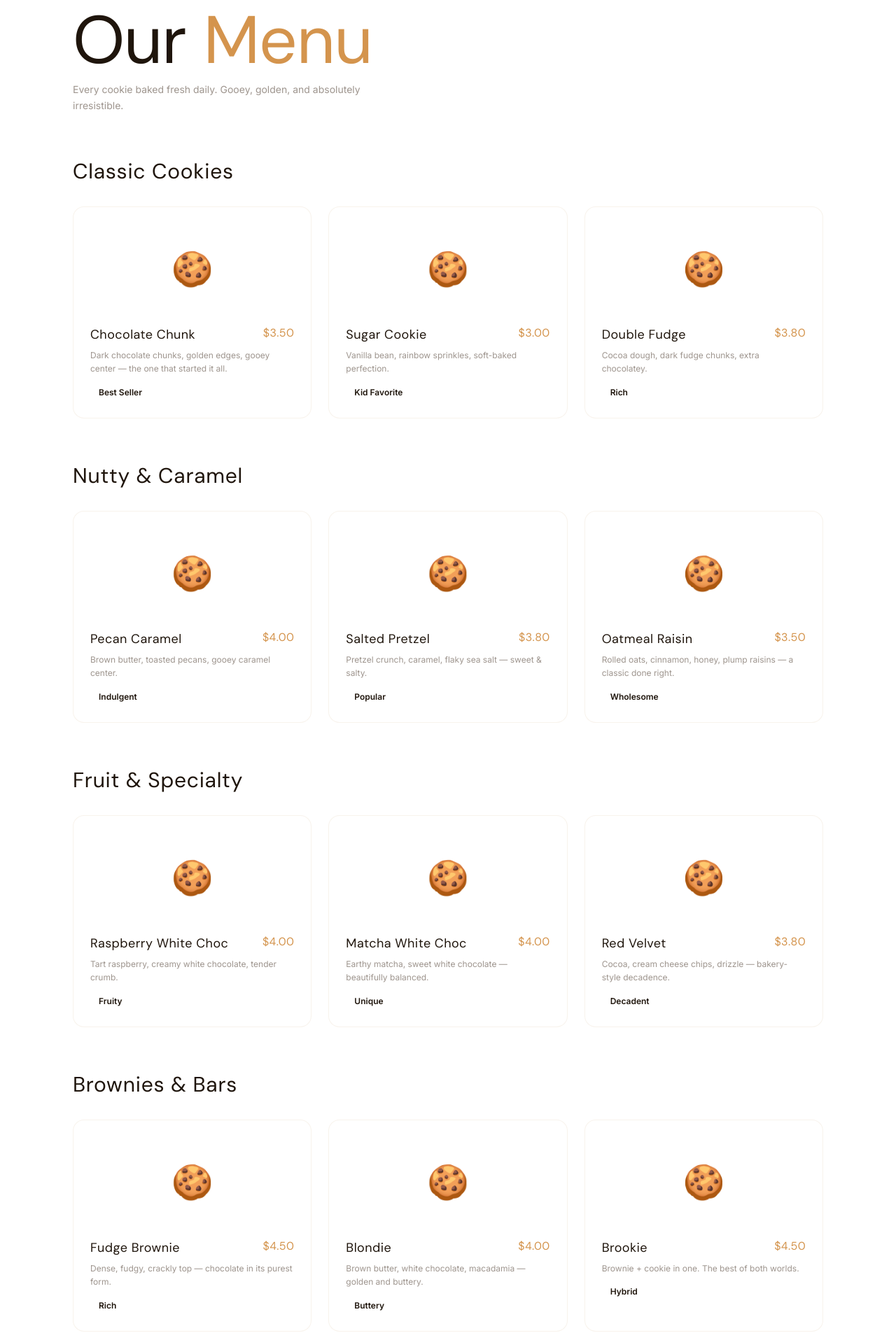
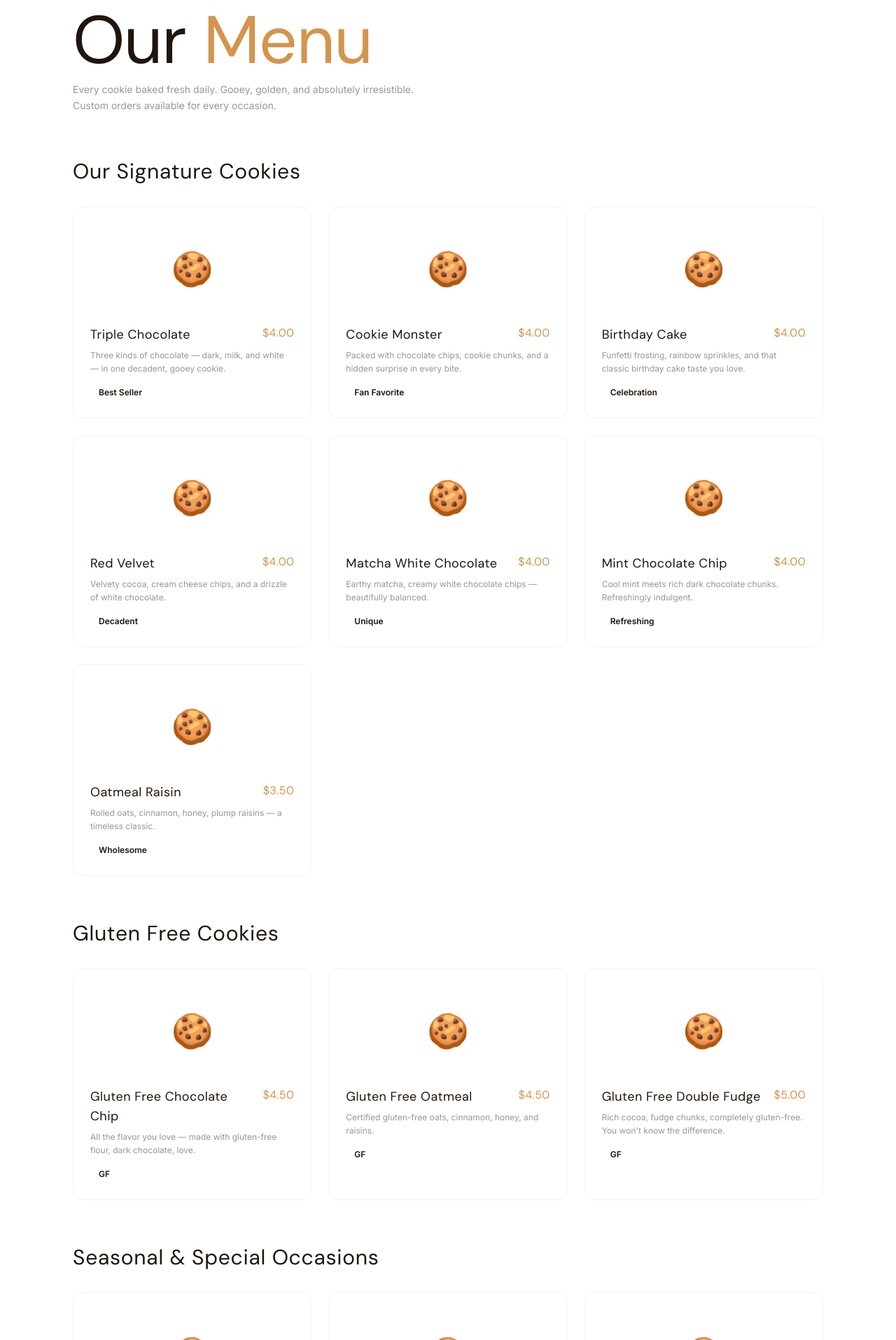
Before and after one commit to TechWithDunamix/cookiecraze, a React (Vite) app: page /menu in a window 1280 px wide. Shown: the part 165-2080 px from the top of the page at 70% size. Built offline with nearby package versions, Linux system fonts and the light colour scheme.

Commit message:
Update menu with new cookie flavors, GF, seasonal, custom orders

```diff
--- a/src/pages/Landing.tsx
+++ b/src/pages/Landing.tsx
@@ -4,12 +4,12 @@ import { ArrowRight } from 'lucide-react'
 import { DottedPattern, WavyLines, WaveDivider } from '../components/DecorativeEffects'
 
 const cookies = [
-  { name: 'Chunk Monster', tag: 'Dark chocolate + sea salt', price: '$3.50', img: '/images/chocolate-chip.jpg', benefit: 'Classic' },
-  { name: 'Sugar Rush', tag: 'Vanilla bean + rainbow sprinkles', price: '$3.00', img: '/images/sugar-cookie.jpg', benefit: 'Sweet' },
-  { name: 'Nut Heaven', tag: 'Pecan + brown butter + caramel', price: '$4.00', img: '/images/pecan-caramel.jpg', benefit: 'Indulgent' },
-  { name: 'Double Trouble', tag: 'Double chocolate + fudge', price: '$3.80', img: '/images/chocolate-chip.jpg', benefit: 'Rich' },
-  { name: 'Oat Dream', tag: 'Oats + honey + cinnamon', price: '$3.50', img: '/images/sugar-cookie.jpg', benefit: 'Wholesome' },
-  { name: 'Berry Bliss', tag: 'White choc + raspberry', price: '$4.00', img: '/images/pecan-caramel.jpg', benefit: 'Fruity' },
+  { name: 'Triple Chocolate', tag: 'Dark, milk & white chocolate', price: '$4.00', img: '/images/chocolate-chip.jpg', benefit: 'Best Seller' },
+  { name: 'Cookie Monster', tag: 'Chocolate chips + cookie chunks', price: '$4.00', img: '/images/sugar-cookie.jpg', benefit: 'Fan Favorite' },
+  { name: 'Birthday Cake', tag: 'Funfetti + cream cheese frosting', price: '$4.00', img: '/images/pecan-caramel.jpg', benefit: 'Celebration' },
+  { name: 'Mint Chocolate Chip', tag: 'Cool mint + dark chocolate', price: '$4.00', img: '/images/chocolate-chip.jpg', benefit: 'Refreshing' },
+  { name: 'Matcha White Choc', tag: 'Earthy matcha + white chips', price: '$4.00', img: '/images/sugar-cookie.jpg', benefit: 'Unique' },
+  { name: 'Oatmeal Raisin', tag: 'Oats + cinnamon + honey', price: '$3.50', img: '/images/pecan-caramel.jpg', benefit: 'Wholesome' },
 ]
 
 const flavors = [
--- a/src/pages/Menu.tsx
+++ b/src/pages/Menu.tsx
@@ -2,35 +2,42 @@ import { motion } from 'framer-motion'
 
 const categories = [
   {
-    name: 'Classic Cookies',
+    name: 'Our Signature Cookies',
     items: [
-      { name: 'Chocolate Chunk', price: '$3.50', desc: 'Dark chocolate chunks, golden edges, gooey center — the one that started it all.', tag: 'Best Seller' },
-      { name: 'Sugar Cookie', price: '$3.00', desc: 'Vanilla bean, rainbow sprinkles, soft-baked perfection.', tag: 'Kid Favorite' },
-      { name: 'Double Fudge', price: '$3.80', desc: 'Cocoa dough, dark fudge chunks, extra chocolatey.', tag: 'Rich' },
+      { name: 'Triple Chocolate', price: '$4.00', desc: 'Three kinds of chocolate — dark, milk, and white — in one decadent, gooey cookie.', tag: 'Best Seller' },
+      { name: 'Cookie Monster', price: '$4.00', desc: 'Packed with chocolate chips, cookie chunks, and a hidden surprise in every bite.', tag: 'Fan Favorite' },
+      { name: 'Birthday Cake', price: '$4.00', desc: 'Funfetti frosting, rainbow sprinkles, and that classic birthday cake taste you love.', tag: 'Celebration' },
+      { name: 'Red Velvet', price: '$4.00', desc: 'Velvety cocoa, cream cheese chips, and a drizzle of white chocolate.', tag: 'Decadent' },
+      { name: 'Matcha White Chocolate', price: '$4.00', desc: 'Earthy matcha, creamy white chocolate chips — beautifully balanced.', tag: 'Unique' },
+      { name: 'Mint Chocolate Chip', price: '$4.00', desc: 'Cool mint meets rich dark chocolate chunks. Refreshingly indulgent.', tag: 'Refreshing' },
+      { name: 'Oatmeal Raisin', price: '$3.50', desc: 'Rolled oats, cinnamon, honey, plump raisins — a timeless classic.', tag: 'Wholesome' },
     ],
   },
   {
-    name: 'Nutty & Caramel',
+    name: 'Gluten Free Cookies',
     items: [
-      { name: 'Pecan Caramel', price: '$4.00', desc: 'Brown butter, toasted pecans, gooey caramel center.', tag: 'Indulgent' },
-      { name: 'Salted Pretzel', price: '$3.80', desc: 'Pretzel crunch, caramel, flaky sea salt — sweet & salty.', tag: 'Popular' },
-      { name: 'Oatmeal Raisin', price: '$3.50', desc: 'Rolled oats, cinnamon, honey, plump raisins — a classic done right.', tag: 'Wholesome' },
+      { name: 'Gluten Free Chocolate Chip', price: '$4.50', desc: 'All the flavor you love — made with gluten-free flour, dark chocolate, love.', tag: 'GF' },
+      { name: 'Gluten Free Oatmeal', price: '$4.50', desc: 'Certified gluten-free oats, cinnamon, honey, and raisins.', tag: 'GF' },
+      { name: 'Gluten Free Double Fudge', price: '$5.00', desc: 'Rich cocoa, fudge chunks, completely gluten-free. You won\'t know the difference.', tag: 'GF' },
     ],
   },
   {
-    name: 'Fruit & Specialty',
+    name: 'Seasonal & Special Occasions',
     items: [
-      { name: 'Raspberry White Choc', price: '$4.00', desc: 'Tart raspberry, creamy white chocolate, tender crumb.', tag: 'Fruity' },
-      { name: 'Matcha White Choc', price: '$4.00', desc: 'Earthy matcha, sweet white chocolate — beautifully balanced.', tag: 'Unique' },
-      { name: 'Red Velvet', price: '$3.80', desc: 'Cocoa, cream cheese chips, drizzle — bakery-style decadence.', tag: 'Decadent' },
+      { name: 'Thanksgiving Spice', price: '$4.50', desc: 'Pumpkin spice, warm cinnamon, nutmeg — tastes like November in every bite.', tag: 'Limited' },
+      { name: 'Valentine\'s Strawberry', price: '$4.50', desc: 'White chocolate, freeze-dried strawberries, pink drizzle.', tag: 'Seasonal' },
+      { name: 'Christmas Peppermint', price: '$4.50', desc: 'Crushed peppermint, dark chocolate, snowy white chocolate drizzle.', tag: 'Seasonal' },
     ],
   },
   {
-    name: 'Brownies & Bars',
+    name: 'Custom Orders — All Occasions',
     items: [
-      { name: 'Fudge Brownie', price: '$4.50', desc: 'Dense, fudgy, crackly top — chocolate in its purest form.', tag: 'Rich' },
-      { name: 'Blondie', price: '$4.00', desc: 'Brown butter, white chocolate, macadamia — golden and buttery.', tag: 'Buttery' },
-      { name: 'Brookie', price: '$4.50', desc: 'Brownie + cookie in one. The best of both worlds.', tag: 'Hybrid' },
+      { name: 'Birthdays', price: 'From $35', desc: 'Custom cookie cakes, party boxes, and themed cookies for your celebration.', tag: 'Order Now' },
+      { name: 'Baby Showers', price: 'From $40', desc: 'Elegant cookie favors, themed designs, and dessert tables for your shower.', tag: 'Order Now' },
+      { name: 'Football Season', price: 'From $30', desc: 'Team-colored cookies, stadium snack boxes, game-day platters.', tag: 'Order Now' },
+      { name: 'Fall & Thanksgiving', price: 'From $35', desc: 'Autumn-themed cookies, pumpkin spice treats, harvest gift boxes.', tag: 'Order Now' },
+      { name: 'Christmas & Holidays', price: 'From $40', desc: 'Holiday cookie boxes, gift tins, festive designs for every occasion.', tag: 'Order Now' },
+      { name: 'Custom Requests', price: 'Varies', desc: 'Have a specific theme or occasion? We\'ll create the perfect cookie experience.', tag: 'Contact Us' },
     ],
   },
 ]
@@ -44,7 +51,7 @@ export default function Menu() {
           <h1 className="font-display mt-3 text-5xl leading-[0.9] tracking-[-1px] md:text-7xl lg:text-8xl">
             Our <span className="text-brand-500">Menu</span>
           </h1>
-          <p className="mt-4 max-w-md text-sm leading-relaxed text-warm-800/50">Every cookie baked fresh daily. Gooey, golden, and absolutely irresistible.</p>
+          <p className="mt-4 max-w-lg text-sm leading-relaxed text-warm-800/50">Every cookie baked fresh daily. Gooey, golden, and absolutely irresistible. Custom orders available for every occasion.</p>
         </div>
 
         {categories.map((cat) => (
@@ -63,7 +70,7 @@ export default function Menu() {
                   <div className="mb-4 flex h-32 items-center justify-center rounded-xl bg-gradient-to-br from-brand-100 to-brand-200/50 text-5xl">🍪</div>
                   <div className="flex items-start justify-between">
                     <h3 className="font-display text-lg tracking-wide">{item.name}</h3>
-                    <span className="font-display text-base tracking-wide text-brand-500">{item.price}</span>
+                    <span className="font-display text-base tracking-wide text-brand-500 shrink-0 ml-2">{item.price}</span>
                   </div>
                   <p className="mt-1.5 text-xs leading-relaxed text-warm-800/50">{item.desc}</p>
                   <div className="mt-3 inline-flex items-center gap-1 rounded-full bg-brand-100 px-3 py-1 text-xs font-semibold text-brand-700">{item.tag}</div>
```
